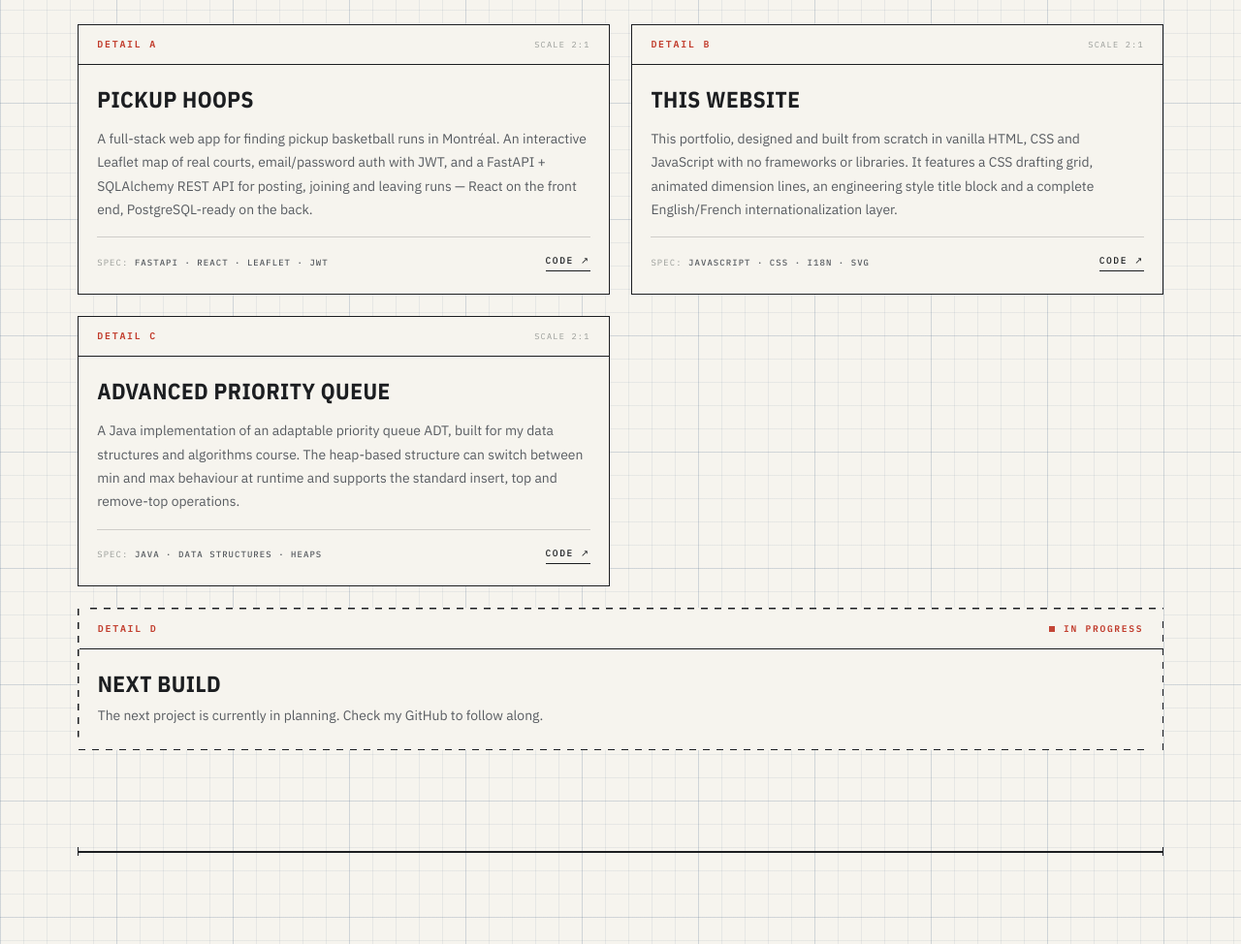
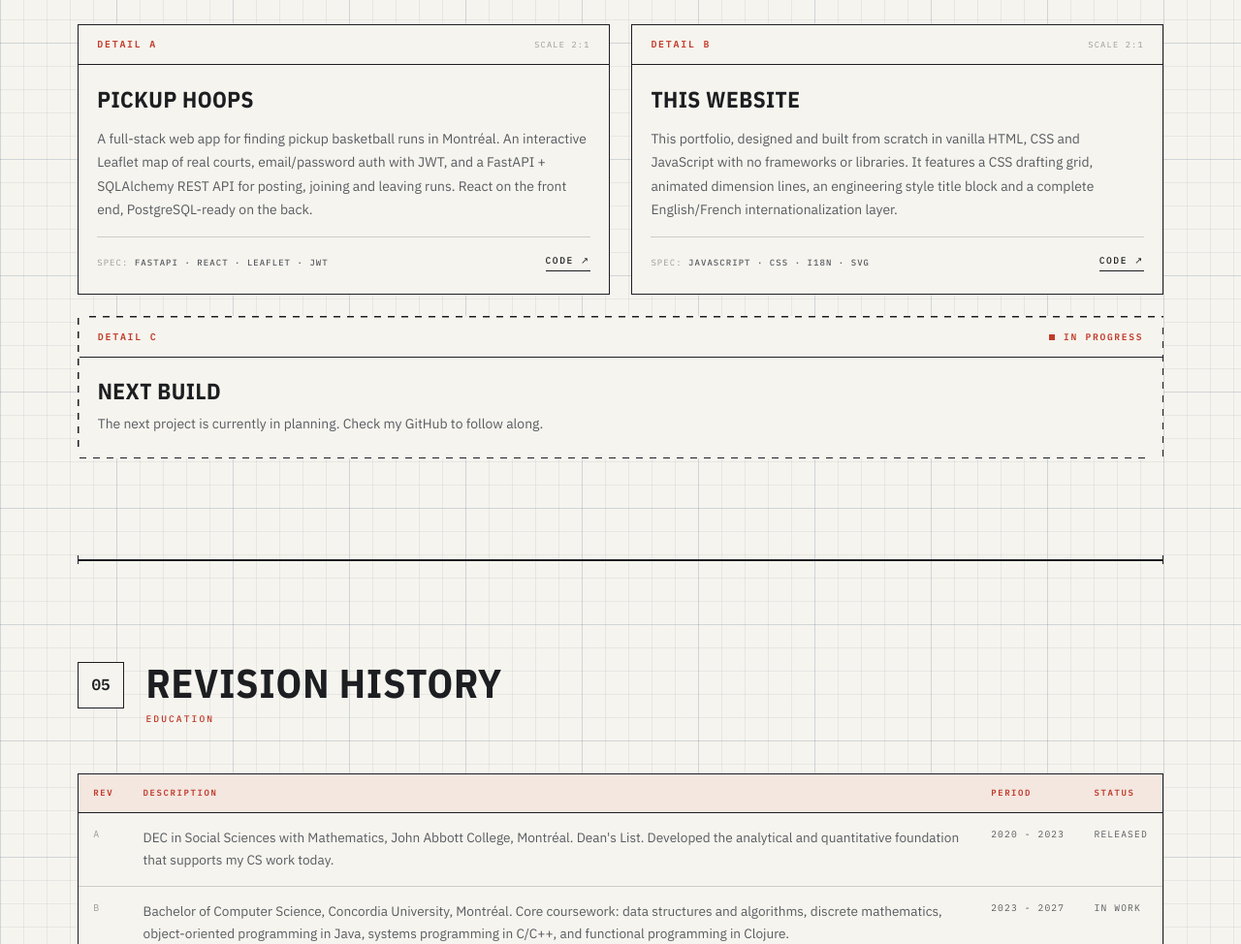
Before and after one commit to milosjarcov/milosjarcov.github.io, a plain HTML site: page index.html in a window 1280 px wide. Shown: the part 2540-3514 px from the top of the page at 97% size. Drawn offline with nearby package versions, Linux system fonts and the light colour scheme.

Commit message:
Remove Advanced Priority Queue project

```diff
--- a/index.html
+++ b/index.html
@@ -424,7 +424,7 @@ html{scroll-behavior:auto}
 <div class="deth"><span class="detid" data-i18n="proj.d1">Detail A</span><span class="detsc">Scale 2:1</span></div>
 <div class="detb">
 <h3 class="detn" data-i18n="proj.p1t">Pickup Hoops</h3>
-<p class="detd" data-i18n="proj.p1d">A full-stack web app for finding pickup basketball runs in Montréal. An interactive Leaflet map of real courts, email/password auth with JWT, and a FastAPI + SQLAlchemy REST API for posting, joining and leaving runs — React on the front end, PostgreSQL-ready on the back.</p>
+<p class="detd" data-i18n="proj.p1d">A full-stack web app for finding pickup basketball runs in Montréal. An interactive Leaflet map of real courts, email/password auth with JWT, and a FastAPI + SQLAlchemy REST API for posting, joining and leaving runs. React on the front end, PostgreSQL-ready on the back.</p>
 <div class="detf"><span class="spec">SPEC: <b>FastAPI · React · Leaflet · JWT</b></span><a class="detl" href="https://github.com/milosjarcov/pickup-hoops" target="_blank" rel="noopener noreferrer"><span data-i18n="proj.code">Code</span> ↗</a></div>
 </div>
 </article>
@@ -438,20 +438,11 @@ html{scroll-behavior:auto}
 </div>
 </article>
 
-<article class="det rv">
-<div class="deth"><span class="detid" data-i18n="proj.d3">Detail C</span><span class="detsc">Scale 2:1</span></div>
+<article class="det next rv">
+<div class="deth"><span class="detid" data-i18n="proj.d3">Detail C</span><span class="wip" data-i18n="proj.p3s">In Progress</span></div>
 <div class="detb">
-<h3 class="detn" data-i18n="proj.p3t">Advanced Priority Queue</h3>
-<p class="detd" data-i18n="proj.p3d">A Java implementation of an adaptable priority queue ADT, built for my data structures and algorithms course. The heap-based structure can switch between min and max behaviour at runtime and supports the standard insert, top and remove-top operations.</p>
-<div class="detf"><span class="spec">SPEC: <b>Java · Data Structures · Heaps</b></span><a class="detl" href="https://github.com/milosjarcov" target="_blank" rel="noopener noreferrer"><span data-i18n="proj.code">Code</span> ↗</a></div>
-</div>
-</article>
-
-<article class="det next rv">
-<div class="deth"><span class="detid" data-i18n="proj.d4">Detail D</span><span class="wip" data-i18n="proj.p4s">In Progress</span></div>
-<div class="detb">
-<div><h3 class="detn" style="margin-bottom:.5rem" data-i18n="proj.p4t">Next Build</h3>
-<p class="detd" data-i18n="proj.p4d">The next project is currently in planning. Check my GitHub to follow along.</p></div>
+<div><h3 class="detn" style="margin-bottom:.5rem" data-i18n="proj.p3t">Next Build</h3>
+<p class="detd" data-i18n="proj.p3d">The next project is currently in planning. Check my GitHub to follow along.</p></div>
 </div>
 </article>
 
@@ -564,11 +555,10 @@ const i18n={en:{
 'skills.h':'Bill of Materials','skills.sub':'Skills & Tooling',
 'bom.h1':'Item','bom.h2':'Part No.','bom.h3':'Application',
 'bom.a1':'Object-oriented design and data structures','bom.a2':'Scripting & problem solving','bom.a3':'Systems programming','bom.a4':'Memory & low-level fundamentals','bom.a5':'Functional programming','bom.a6':'This site, built from scratch',
-'proj.h':'Detail Views','proj.sub':'Projects','proj.code':'Code','proj.d1':'Detail A','proj.d2':'Detail B','proj.d3':'Detail C','proj.d4':'Detail D',
-'proj.p1t':'Pickup Hoops','proj.p1d':"A full-stack web app for finding pickup basketball runs in Montréal. An interactive Leaflet map of real courts, email/password auth with JWT, and a FastAPI + SQLAlchemy REST API for posting, joining and leaving runs — React on the front end, PostgreSQL-ready on the back.",
+'proj.h':'Detail Views','proj.sub':'Projects','proj.code':'Code','proj.d1':'Detail A','proj.d2':'Detail B','proj.d3':'Detail C',
+'proj.p1t':'Pickup Hoops','proj.p1d':"A full-stack web app for finding pickup basketball runs in Montréal. An interactive Leaflet map of real courts, email/password auth with JWT, and a FastAPI + SQLAlchemy REST API for posting, joining and leaving runs. React on the front end, PostgreSQL-ready on the back.",
 'proj.p2t':'This Website','proj.p2d':"This portfolio, designed and built from scratch in vanilla HTML, CSS and JavaScript with no frameworks or libraries. It features a CSS drafting grid, animated dimension lines, an engineering style title block and a complete English/French internationalization layer.",
-'proj.p3t':'Advanced Priority Queue','proj.p3d':'A Java implementation of an adaptable priority queue ADT, built for my data structures and algorithms course. The heap-based structure can switch between min and max behaviour at runtime and supports the standard insert, top and remove-top operations.',
-'proj.p4t':'Next Build','proj.p4d':'The next project is currently in planning. Check my GitHub to follow along.','proj.p4s':'In Progress',
+'proj.p3t':'Next Build','proj.p3d':'The next project is currently in planning. Check my GitHub to follow along.','proj.p3s':'In Progress',
 'edu.h':'Revision History','edu.sub':'Education',
 'rev.h1':'Rev','rev.h2':'Description','rev.h3':'Period','rev.h4':'Status',
 'rev.a':"DEC in Social Sciences with Mathematics, John Abbott College, Montréal. Dean's List. Developed the analytical and quantitative foundation that supports my CS work today.",'rev.as':'Released',
@@ -594,11 +584,10 @@ const i18n={en:{
 'skills.h':'Nomenclature','skills.sub':'Compétences & outils',
 'bom.h1':'Art.','bom.h2':'Réf.','bom.h3':'Application',
 'bom.a1':'Conception orientée objet et structures de données','bom.a2':'Scripting & résolution de problèmes','bom.a3':'Programmation système','bom.a4':'Mémoire & bas niveau','bom.a5':'Programmation fonctionnelle','bom.a6':'Ce site, codé à partir de zéro',
-'proj.h':'Vues de détail','proj.sub':'Projets','proj.code':'Code','proj.d1':'Détail A','proj.d2':'Détail B','proj.d3':'Détail C','proj.d4':'Détail D',
-'proj.p1t':'Pickup Hoops','proj.p1d':"Application web full-stack pour trouver des parties de basketball improvisées à Montréal. Une carte interactive Leaflet de vrais terrains, une authentification par courriel et mot de passe avec JWT, et une API REST FastAPI + SQLAlchemy pour publier et rejoindre des parties — React côté client, prêt pour PostgreSQL côté serveur.",
+'proj.h':'Vues de détail','proj.sub':'Projets','proj.code':'Code','proj.d1':'Détail A','proj.d2':'Détail B','proj.d3':'Détail C',
+'proj.p1t':'Pickup Hoops','proj.p1d':"Application web full-stack pour trouver des parties de basketball improvisées à Montréal. Une carte interactive Leaflet de vrais terrains, une authentification par courriel et mot de passe avec JWT, et une API REST FastAPI + SQLAlchemy pour publier et rejoindre des parties. React côté client, prêt pour PostgreSQL côté serveur.",
 'proj.p2t':'Ce site web','proj.p2d':"Ce portfolio, conçu et codé à partir de zéro en HTML, CSS et JavaScript pur, sans framework ni librairie. Il comprend une grille de dessin technique en CSS, des lignes de cote animées, un cartouche de style ingénierie et une couche d'internationalisation anglais/français complète.",
-'proj.p3t':'File de priorité avancée','proj.p3d':"Implémentation Java d'une file de priorité adaptable (ADT), réalisée dans le cadre de mon cours de structures de données et d'algorithmes. La structure basée sur un tas peut alterner entre les comportements min et max à l'exécution et prend en charge les opérations standard insert, top et remove-top.",
-'proj.p4t':'Prochain projet','proj.p4d':'Le prochain projet est en cours de planification. Suivez mon GitHub pour voir la suite.','proj.p4s':'En cours',
+'proj.p3t':'Prochain projet','proj.p3d':'Le prochain projet est en cours de planification. Suivez mon GitHub pour voir la suite.','proj.p3s':'En cours',
 'edu.h':'Historique des révisions','edu.sub':'Éducation',
 'rev.h1':'Rév','rev.h2':'Description','rev.h3':'Période','rev.h4':'Statut',
 'rev.a':"DEC en Sciences sociales avec mathématiques, Collège John Abbott, Montréal. Tableau d'honneur du doyen. Une base analytique et quantitative qui soutient mon travail en informatique aujourd'hui.",'rev.as':'Complété',
```
